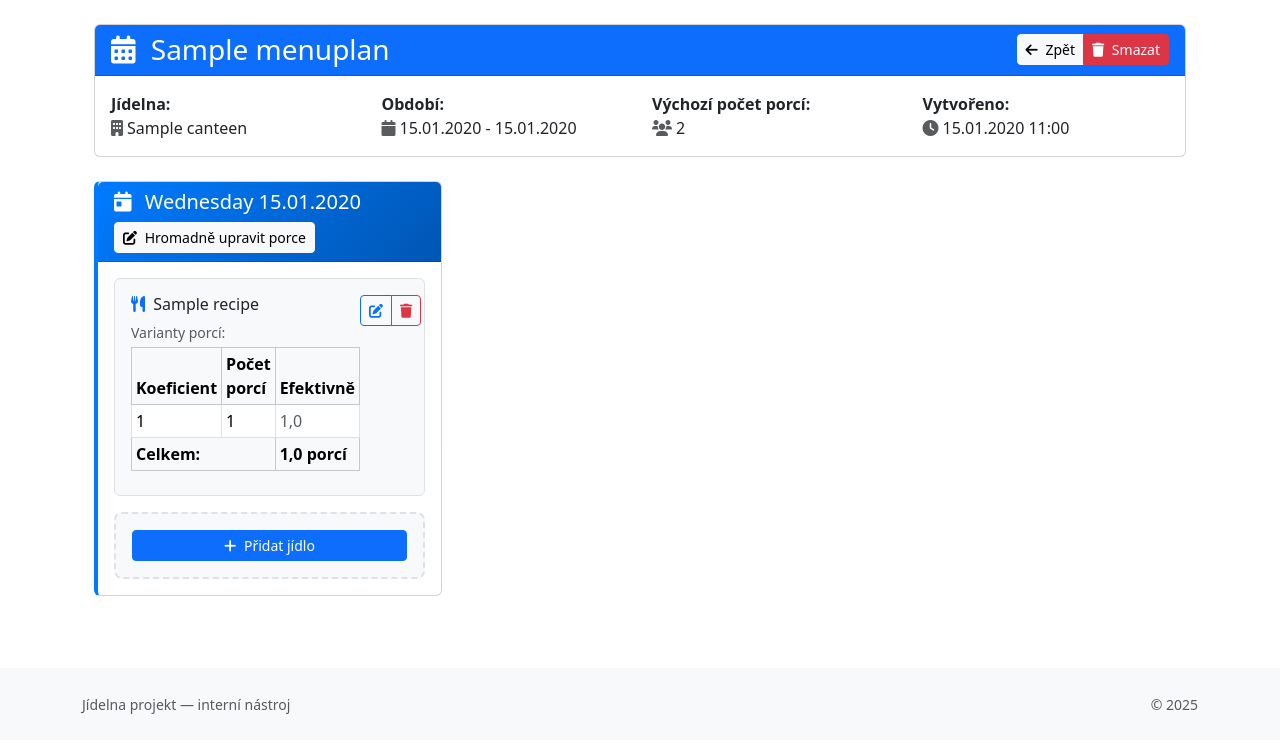
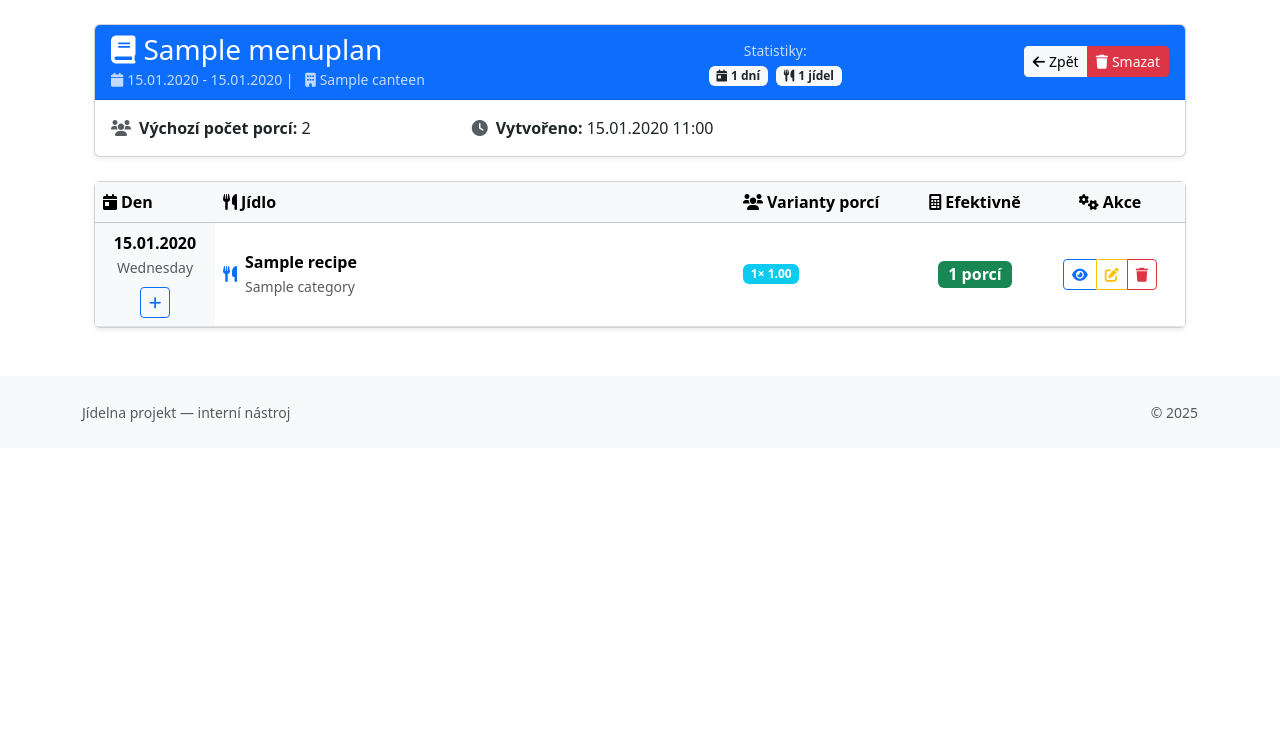
Before and after one commit to dreryos/jidelna_projekt, a Django app: page /production/jidelnicky/1/ in a window 1280 px wide. Shown: the part 56-800 px from the top of the page. Run offline with Django 5.2, Linux system fonts and the light colour scheme; a user stored in the database is signed in; tables that the repository leaves empty hold one stand-in row (values such as "Sample post"); some libraries are stand-ins or nearby versions.

Commit message:
feat: Aktualizace changelogu, opravy a vylepšení v modelu a šablonách pro efektivní porce

```diff
--- a/apps/core/templatetags/core_filters.py
+++ b/apps/core/templatetags/core_filters.py
@@ -94,3 +94,18 @@ def multiply(value, arg):
         return value * arg
     except (ValueError, TypeError, ArithmeticError):
         return value
+
+
+@register.filter(name='get_item')
+def get_item(dictionary, key):
+    """
+    Získá hodnotu ze slovníku podle klíče.
+
+    Použití:
+        {{ my_dict|get_item:key }}
+    """
+    if dictionary is None:
+        return []
+    if not isinstance(dictionary, dict):
+        return []
+    return dictionary.get(key, [])
--- a/apps/production/views.py
+++ b/apps/production/views.py
@@ -213,7 +213,20 @@ class MenuPlanDetailView(CanteenOwnerMixin, UpdateView):
             context['orders_formset'] = ProductionOrderFormSet(instance=self.object)
 
         context['recipes'] = Recipe.objects.all()
-        context['date_range'] = self.get_date_range()
+
+        # Vytvoříme datum range a seskupíme příkazy podle dní
+        date_range = self.get_date_range()
+        orders_by_date = {}
+
+        for order in self.object.production_orders.all().select_related('recipe', 'recipe__category').prefetch_related('portion_variants'):
+            date_key = order.date
+            if date_key not in orders_by_date:
+                orders_by_date[date_key] = []
+            orders_by_date[date_key].append(order)
+
+        context['date_range'] = date_range
+        context['orders_by_date'] = orders_by_date
+
         return context
 
     def get_date_range(self):
--- a/templates/production/daily_picking_list.html
+++ b/templates/production/daily_picking_list.html
@@ -167,7 +167,7 @@
                                                     <div class="alert alert-success py-1 px-2 mb-0">
                                                         <small>
                                                             <strong>Celkem efektivních porcí:</strong>
-                                                            {{ order.get_total_effective_portions|format_decimal }}
+                                                            {{ order.total_effective_portions|format_decimal }}
                                                         </small>
                                                     </div>
                                                 {% else %}
--- a/templates/production/daily_picking_list_pdf.html
+++ b/templates/production/daily_picking_list_pdf.html
@@ -243,7 +243,7 @@
                                 {{ variant.portions }}×{{ variant.coefficient|format_decimal }}
                                 {% if not forloop.last %}+{% endif %}
                             {% endfor %}
-                            = {{ order.get_total_effective_portions|format_decimal }} ef. porcí
+                            = {{ order.total_effective_portions|format_decimal }} ef. porcí
                         {% else %}
                             {{ order.total_portions|default:0 }} porcí × {{ order.portion_coefficient|format_decimal }}
                         {% endif %}
--- a/templates/production/menu_detail.html
+++ b/templates/production/menu_detail.html
@@ -9,30 +9,14 @@
 <link href="https://cdn.jsdelivr.net/npm/select2@4.1.0-rc.0/dist/css/select2.min.css" rel="stylesheet" />
 <link href="https://cdn.jsdelivr.net/npm/select2-bootstrap-5-theme@1.3.0/dist/select2-bootstrap-5-theme.min.css" rel="stylesheet" />
 <style>
-.meal-day-card {
-    border-left: 4px solid #007bff;
+.table-hover tbody tr:hover {
+    background-color: rgba(0, 123, 255, 0.05);
 }
-.meal-item {
-    background-color: #f8f9fa;
-    border-radius: 0.375rem;
-    border: 1px solid #dee2e6;
-    transition: all 0.2s ease;
-}
-.meal-item:hover {
-    background-color: #e9ecef;
-    box-shadow: 0 2px 4px rgba(0,0,0,0.1);
+.menu-header-card {
+    transition: box-shadow 0.3s ease;
 }
 .portions-badge {
     font-size: 0.875rem;
-}
-.date-header {
-    background: linear-gradient(135deg, #007bff, #0056b3);
-    color: white;
-}
-.add-meal-section {
-    background-color: #f8f9fa;
-    border: 2px dashed #dee2e6;
-    border-radius: 0.5rem;
 }
 .recipe-selector {
     max-height: 200px;
@@ -43,148 +27,191 @@
 
 {% block content %}
 <div class="container-fluid mt-4">
-    <div class="row">
-        <div class="col-12">
     <!-- Header s informacemi o jídelníčku -->
-            <div class="card mb-4">
+    <div class="card mb-4 shadow-sm menu-header-card">
         <div class="card-header bg-primary text-white">
-                    <div class="d-flex justify-content-between align-items-center">
+            <div class="row align-items-center">
+                <div class="col-md-6">
                     <h3 class="mb-0">
-                            <i class="fas fa-calendar-alt me-2"></i>
-                            {{ menu_plan.name }}
+                        <i class="fas fa-book me-2"></i>{{ menu_plan.name }}
                     </h3>
+                    <small class="opacity-75">
+                        <i class="fas fa-calendar me-1"></i>{{ menu_plan.date_from|date:"d.m.Y" }} - {{ menu_plan.date_to|date:"d.m.Y" }} |
+                        <i class="fas fa-building ms-2 me-1"></i>{{ menu_plan.canteen.name }}
+                    </small>
+                </div>
+                <div class="col-md-3">
+                    <div class="text-center">
+                        <small class="opacity-75">Statistiky:</small>
+                        <div>
+                            <span class="badge bg-light text-dark me-1">
+                                <i class="fas fa-calendar-day me-1"></i>{{ date_range|length }} dní
+                            </span>
+                            <span class="badge bg-light text-dark">
+                                <i class="fas fa-utensils me-1"></i>{{ menu_plan.production_orders.count }} jídel
+                            </span>
+                        </div>
+                    </div>
+                </div>
+                <div class="col-md-3 text-end">
                     <div class="btn-group">
                         <a href="{% url 'production:menu_list' %}" class="btn btn-light btn-sm">
-                                <i class="fas fa-arrow-left me-1"></i> Zpět
+                            <i class="fas fa-arrow-left me-1"></i>Zpět
                         </a>
                         <a href="{% url 'production:menu_delete' menu_plan.pk %}" class="btn btn-danger btn-sm">
-                                <i class="fas fa-trash me-1"></i> Smazat
+                            <i class="fas fa-trash me-1"></i>Smazat
                         </a>
+                    </div>
                 </div>
             </div>
         </div>
         <div class="card-body">
             <div class="row">
-                        <div class="col-md-3">
-                            <strong>Jídelna:</strong><br>
-                            <i class="fas fa-building me-1 text-muted"></i>{{ menu_plan.canteen.name }}
+                <div class="col-md-4">
+                    <strong><i class="fas fa-users me-2 text-muted"></i>Výchozí počet porcí:</strong>
+                    {{ menu_plan.default_portions_adult|add:menu_plan.default_portions_child }}
                 </div>
-                        <div class="col-md-3">
-                            <strong>Období:</strong><br>
-                            <i class="fas fa-calendar me-1 text-muted"></i>{{ menu_plan.date_from|date:"d.m.Y" }} - {{ menu_plan.date_to|date:"d.m.Y" }}
+                <div class="col-md-4">
+                    <strong><i class="fas fa-clock me-2 text-muted"></i>Vytvořeno:</strong>
+                    {{ menu_plan.created_at|date:"d.m.Y H:i" }}
                 </div>
-                        <div class="col-md-3">
-                            <strong>Výchozí počet porcí:</strong><br>
-                            <i class="fas fa-users me-1 text-muted"></i>{{ menu_plan.default_portions_adult|add:menu_plan.default_portions_child }}
-                        </div>
-                        <div class="col-md-3">
-                            <strong>Vytvořeno:</strong><br>
-                            <i class="fas fa-clock me-1 text-muted"></i>{{ menu_plan.created_at|date:"d.m.Y H:i" }}
+                <div class="col-md-4 text-end">
+                    <!-- Tlačítka pro přidání jídla jsou u jednotlivých dnů -->
                 </div>
             </div>
         </div>
     </div>
 
-            <!-- Plánování jídel po dnech -->
-            <div class="row">
+    <!-- Tabulka s jídly po dnech -->
+    <div class="card shadow-sm">
+        <div class="card-body p-0">
+            <div class="table-responsive">
+                <table class="table table-hover mb-0">
+                    <thead class="table-light">
+                        <tr>
+                            <th width="120"><i class="fas fa-calendar-day me-1"></i>Den</th>
+                            <th><i class="fas fa-utensils me-1"></i>Jídlo</th>
+                            <th width="180"><i class="fas fa-users me-1"></i>Varianty porcí</th>
+                            <th width="120" class="text-center"><i class="fas fa-calculator me-1"></i>Efektivně</th>
+                            <th width="150" class="text-center"><i class="fas fa-cogs me-1"></i>Akce</th>
+                        </tr>
+                    </thead>
+                    <tbody>
                         {% for date in date_range %}
-                    <div class="col-lg-6 col-xl-4 mb-4">
-                        <div class="card meal-day-card h-100">
-                            <div class="card-header date-header">
-                                <h5 class="mb-0">
-                                    <i class="fas fa-calendar-day me-2"></i>
-                                    {{ date|date:"l d.m.Y" }}
-                                </h5>
+                            {% with day_orders=orders_by_date|get_item:date %}
+                            {% if day_orders %}
+                                {% for order in day_orders %}
+                                <tr data-order-id="{{ order.id }}">
+                                    <!-- Den (rowspan pro seskupení) -->
+                                    {% if forloop.first %}
+                                    <td rowspan="{{ day_orders|length }}" class="align-middle bg-light">
+                                        <div class="text-center">
+                                            <div class="fw-bold">{{ date|date:"d.m.Y" }}</div>
+                                            <small class="text-muted">{{ date|date:"l" }}</small>
                                             <div class="mt-2">
-                                    <button type="button" class="btn btn-light btn-sm bulk-portions-btn" data-date="{{ date|date:'Y-m-d' }}">
-                                        <i class="fas fa-edit me-1"></i> Hromadně upravit porce
+                                                <button type="button" class="btn btn-outline-primary btn-sm add-meal-to-day-btn"
+                                                        data-date="{{ date|date:'Y-m-d' }}"
+                                                        title="Přidat jídlo">
+                                                    <i class="fas fa-plus"></i>
                                                 </button>
                                             </div>
                                         </div>
-                            <div class="card-body">
-                                <!-- Existující jídla pro tento den -->
-                                <div class="meals-for-date" data-date="{{ date|date:'Y-m-d' }}">
-                                    {% for order in menu_plan.production_orders.all %}
-                                        {% if order.date == date %}
-                                            <div class="meal-item p-3 mb-2 border rounded" data-order-id="{{ order.id }}">
-                                                <div class="d-flex justify-content-between align-items-start">
-                                                    <div class="flex-grow-1">
-                                                        <h6 class="mb-2">
-                                                            <i class="fas fa-utensils me-1 text-primary"></i>
-                                                            {{ order.recipe.name }}
-                                                        </h6>
+                                    </td>
+                                    {% endif %}
+
+                                    <!-- Název jídla -->
+                                    <td class="align-middle">
+                                        <div class="d-flex align-items-center">
+                                            <i class="fas fa-utensils text-primary me-2"></i>
+                                            <div>
+                                                <strong>{{ order.recipe.name }}</strong>
+                                                {% if order.recipe.category %}
+                                                <br><small class="text-muted">{{ order.recipe.category.name }}</small>
+                                                {% endif %}
+                                            </div>
+                                        </div>
+                                    </td>
 
                                     <!-- Varianty porcí -->
+                                    <td class="align-middle">
                                         {% if order.portion_variants.exists %}
-                                                            <div class="portion-variants-list mb-2">
-                                                                <small class="text-muted d-block mb-1">Varianty porcí:</small>
-                                                                <table class="table table-sm table-bordered mb-0">
-                                                                    <thead class="table-light">
-                                                                        <tr>
-                                                                            <th>Koeficient</th>
-                                                                            <th>Počet porcí</th>
-                                                                            <th>Efektivně</th>
-                                                                        </tr>
-                                                                    </thead>
-                                                                    <tbody class="portion-variants-body">
                                             {% for variant in order.portion_variants.all %}
-                                                                            <tr>
-                                                                                <td>{{ variant.coefficient|format_decimal }}</td>
-                                                                                <td>{{ variant.portions }}</td>
-                                                                                <td class="text-muted">{{ variant.effective_portions|format_decimal:1 }}</td>
-                                                                            </tr>
-                                                                        {% endfor %}
-                                                                    </tbody>
-                                                                    <tfoot class="table-light">
-                                                                        <tr>
-                                                                            <th colspan="2">Celkem:</th>
-                                                                            <th>{{ order.get_total_effective_portions|format_decimal:1 }} porcí</th>
-                                                                        </tr>
-                                                                    </tfoot>
-                                                                </table>
-                                                            </div>
-                                                        {% else %}
-                                                            <!-- Starý formát (fallback) -->
-                                                            <div class="portions-info">
-                                                                <span class="badge bg-primary portions-badge me-1">
-                                                                    <i class="fas fa-users me-1"></i>{{ order.total_portions }} porcí
-                                                                </span>
-                                                                <span class="badge bg-success portions-badge">
-                                                                    <i class="fas fa-balance-scale me-1"></i>koef. {{ order.portion_coefficient|format_decimal }}
+                                            <div class="mb-1">
+                                                <span class="badge bg-info">
+                                                    {{ variant.portions }}× {{ variant.coefficient }}
                                                 </span>
                                             </div>
-                                                            <small class="text-muted">
-                                                                Efektivně: {{ order.total_portions|mul:order.portion_coefficient|format_decimal:1 }} porcí
-                                                            </small>
+                                            {% endfor %}
+                                        {% else %}
+                                            <span class="badge bg-secondary">
+                                                {{ order.total_portions }}× {{ order.portion_coefficient }}
+                                            </span>
                                         {% endif %}
-                                                    </div>
-                                                    <div class="btn-group btn-group-sm">
-                                                        <button type="button" class="btn btn-outline-primary edit-portions-btn"
-                                                                data-order-id="{{ order.id }}">
+                                    </td>
+
+                                    <!-- Celkem efektivních porcí -->
+                                    <td class="align-middle text-center">
+                                        <span class="badge bg-success fs-6">
+                                            {{ order.total_effective_portions|floatformat:0 }} porcí
+                                        </span>
+                                    </td>
+
+                                    <!-- Akce -->
+                                    <td class="align-middle text-center">
+                                        <div class="btn-group btn-group-sm" role="group">
+                                            <a href="{% url 'production:order_detail' order.pk %}"
+                                               class="btn btn-outline-primary"
+                                               title="Detail">
+                                                <i class="fas fa-eye"></i>
+                                            </a>
+                                            <button type="button"
+                                                    class="btn btn-outline-warning edit-portions-btn"
+                                                    data-order-id="{{ order.id }}"
+                                                    title="Upravit porce">
                                                 <i class="fas fa-edit"></i>
                                             </button>
-                                                        <button type="button" class="btn btn-outline-danger delete-meal-btn"
-                                                                data-order-id="{{ order.id }}">
+                                            <button type="button"
+                                                    class="btn btn-outline-danger delete-meal-btn"
+                                                    data-order-id="{{ order.id }}"
+                                                    title="Smazat">
                                                 <i class="fas fa-trash"></i>
                                             </button>
                                         </div>
-                                                </div>
-                                            </div>
-                                        {% endif %}
+                                    </td>
+                                </tr>
                                 {% endfor %}
-                                </div>
-
-                                <!-- Tlačítko pro přidání nového jídla -->
-                                <div class="add-meal-section p-3 mt-3">
-                                    <button type="button" class="btn btn-primary btn-sm w-100 open-add-meal-modal"
-                                            data-date="{{ date|date:'Y-m-d' }}">
-                                        <i class="fas fa-plus me-1"></i> Přidat jídlo
+                            {% else %}
+                                <!-- Prázdný den - bez jídel -->
+                                <tr>
+                                    <td class="align-middle bg-light text-center">
+                                        <div class="text-center">
+                                            <div class="fw-bold">{{ date|date:"d.m.Y" }}</div>
+                                            <small class="text-muted">{{ date|date:"l" }}</small>
+                                            <div class="mt-2">
+                                                <button type="button" class="btn btn-primary btn-sm add-meal-to-day-btn"
+                                                        data-date="{{ date|date:'Y-m-d' }}"
+                                                        title="Přidat jídlo">
+                                                    <i class="fas fa-plus me-1"></i>Přidat
                                                 </button>
                                             </div>
                                         </div>
-                        </div>
-                    </div>
+                                    </td>
+                                    <td colspan="4" class="align-middle text-center text-muted">
+                                        <em>Žádná jídla pro tento den</em>
+                                    </td>
+                                </tr>
+                            {% endif %}
+                            {% endwith %}
+
+                            <!-- Oddělovač mezi dny -->
+                            {% if not forloop.last %}
+                            <tr class="table-light">
+                                <td colspan="5" class="p-0"></td>
+                            </tr>
+                            {% endif %}
                         {% endfor %}
+                    </tbody>
+                </table>
             </div>
         </div>
     </div>
@@ -379,7 +406,7 @@ document.addEventListener('DOMContentLoaded', function() {
     // Přidání jídla - nový modal s variantami
     let addMealDate = null;
 
-    document.querySelectorAll('.open-add-meal-modal').forEach(btn => {
+    document.querySelectorAll('.add-meal-to-day-btn').forEach(btn => {
         btn.addEventListener('click', function() {
             addMealDate = this.dataset.date;
             document.getElementById('addMealDate').value = addMealDate;
```
Also changed, not shown: TODO.md (+4 -2 lines), apps/production/models.py (+12 -0 lines), templates/production/menu_list.html (+0 -50 lines), CHANGELOG.md. Lines whose indentation alone changed are shown as unchanged.
